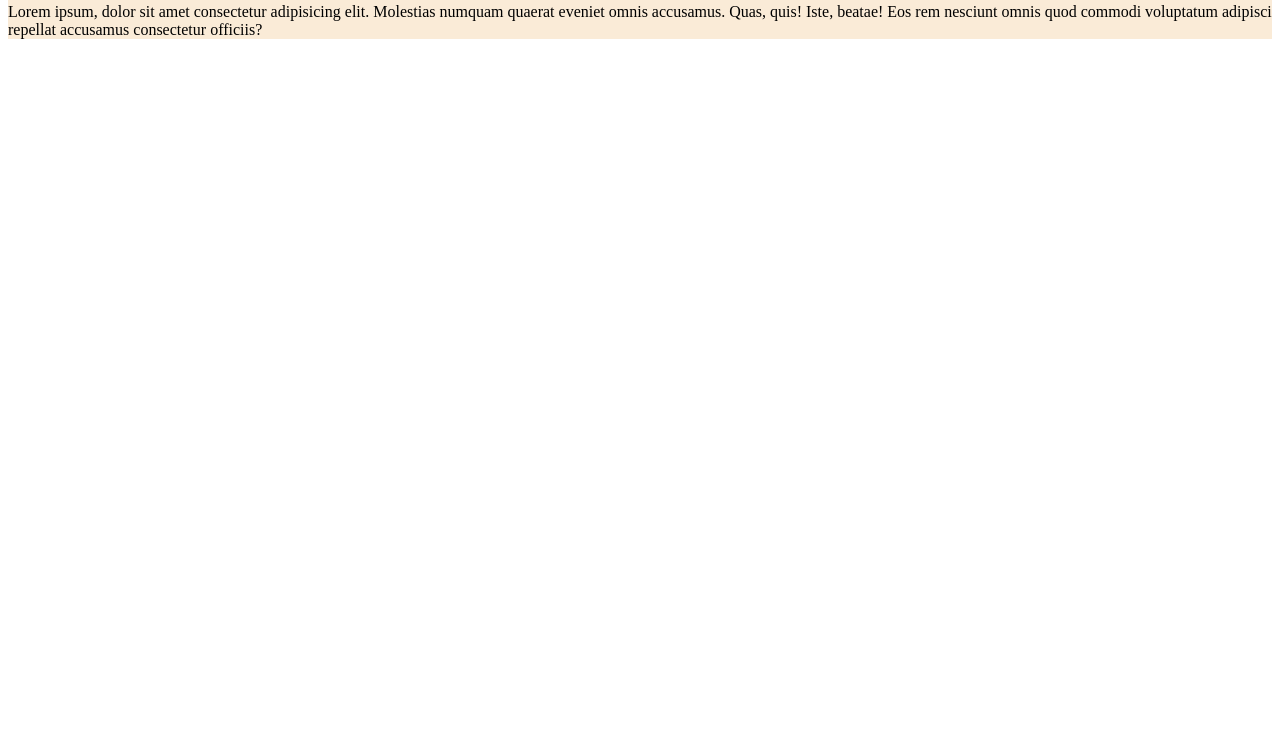
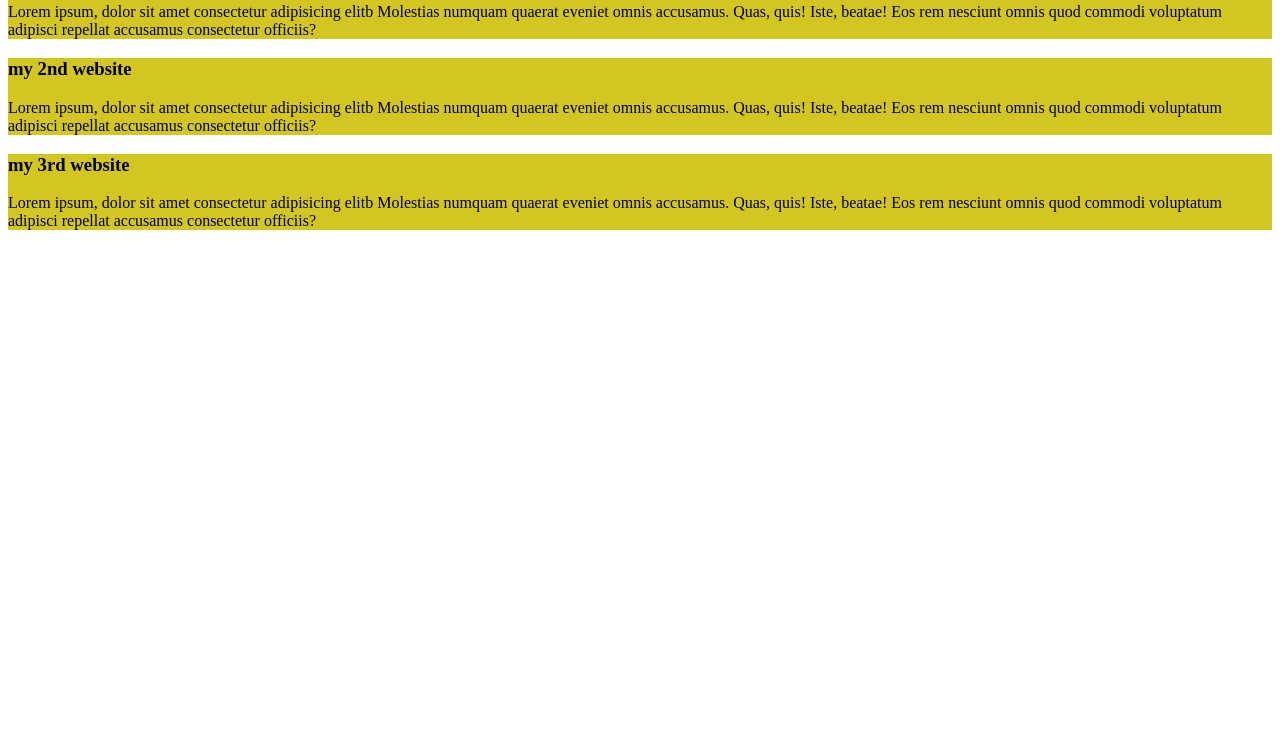
Before and after one commit to sourov5537/my-simple-website, a plain HTML site: page index.html in a window 1280 px wide. Shown: the part 56-800 px from the top of the page. Drawn offline with Linux system fonts and the light colour scheme.

Commit message:
added the 2nd and the 3rd blog

```diff
--- a/index.html
+++ b/index.html
@@ -9,10 +9,20 @@
 <body>
     <div>
         <h3>my first website</h3>
-        <p>Lorem ipsum, dolor sit amet consectetur adipisicing elit. Molestias numquam quaerat eveniet omnis accusamus. Quas, quis! Iste, beatae! Eos rem nesciunt omnis quod commodi voluptatum adipisci repellat accusamus consectetur officiis?
+        <p>Lorem ipsum, dolor sit amet consectetur adipisicing elitb Molestias numquam quaerat eveniet omnis accusamus. Quas, quis! Iste, beatae! Eos rem nesciunt omnis quod commodi voluptatum adipisci repellat accusamus consectetur officiis?
 
         </p>
     </div>
+    <div>
+        <h3>my 2nd website</h3>
+        <p>Lorem ipsum, dolor sit amet consectetur adipisicing elitb Molestias numquam quaerat eveniet omnis accusamus. Quas, quis! Iste, beatae! Eos rem nesciunt omnis quod commodi voluptatum adipisci repellat accusamus consectetur officiis?
 
+        </p>
+    </div>    <div>
+        <h3>my 3rd website</h3>
+        <p>Lorem ipsum, dolor sit amet consectetur adipisicing elitb Molestias numquam quaerat eveniet omnis accusamus. Quas, quis! Iste, beatae! Eos rem nesciunt omnis quod commodi voluptatum adipisci repellat accusamus consectetur officiis?
+
+        </p>
+    </div>
 </body>
 </html>
--- a/style/blog.css
+++ b/style/blog.css
@@ -1,4 +1,5 @@
 div{
-    background-color: antiquewhite;
+    background-color: rgb(211, 197, 34);
     padding: 10;
+    margin-bottom: 10;
 }
```
